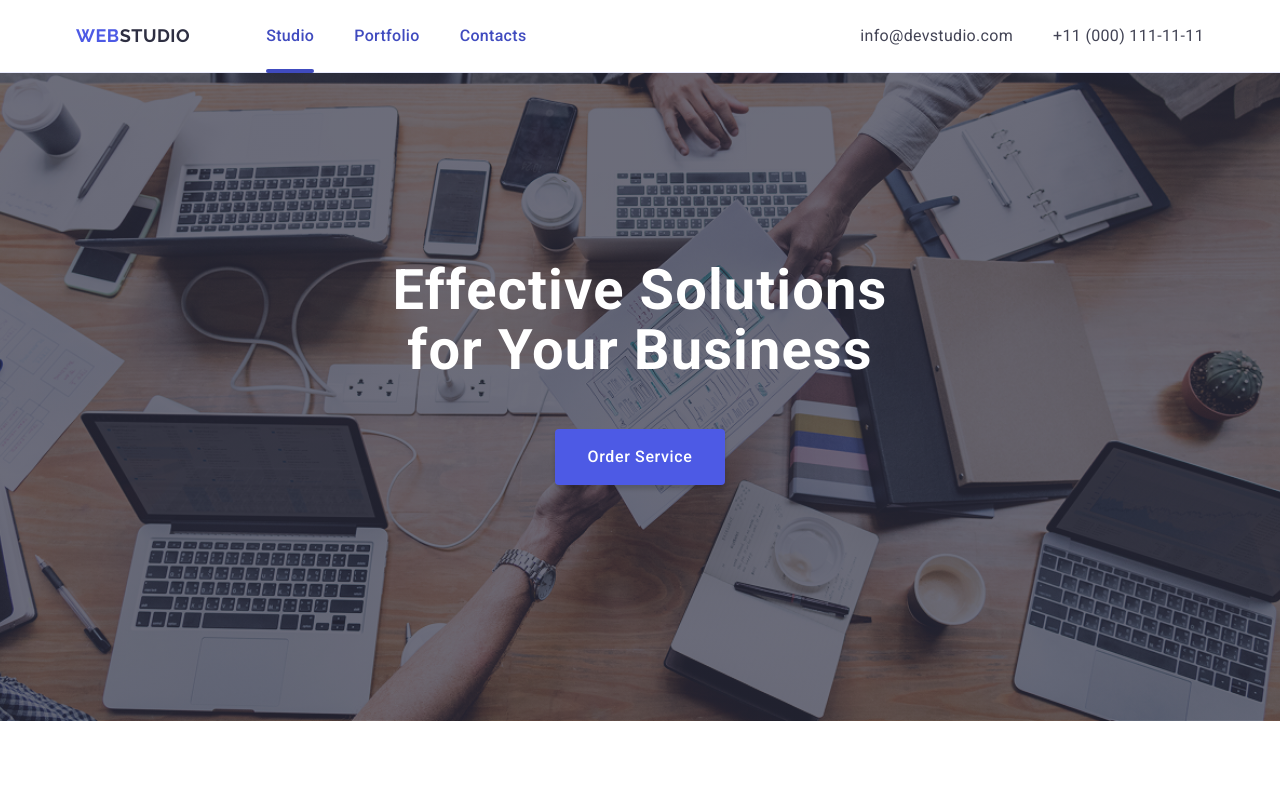
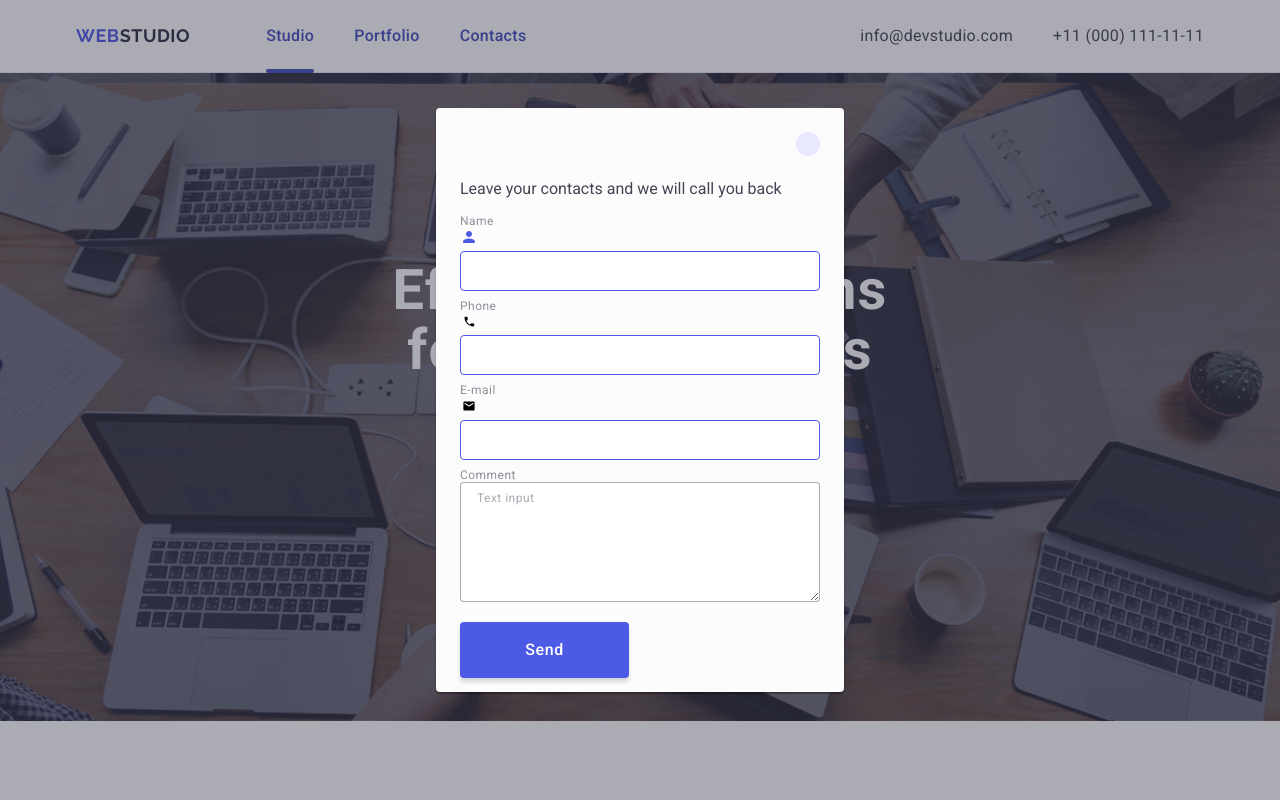
Before and after one commit to Nazarii-Popadiuk/goit-markup-hw-05, a plain HTML site: page index.html in a window 1280 px wide. Shown: the top 800 px of the page. Drawn offline with nearby package versions, Linux system fonts and the light colour scheme.

Commit message:
beginning

```diff
--- a/css/styles.css
+++ b/css/styles.css
@@ -424,6 +424,9 @@ link:focus {
 .logo-cont {
   margin-right: 120px;
 }
+.social-media {
+  margin-right: 80px;
+}
 .footer-media-text {
   font-family: "Raleway", sans-serif;
   font-weight: 500;
@@ -464,3 +467,158 @@ link:focus {
   display: flex;
   align-items: baseline;
 }
+.form {
+  display: flex;
+}
+.footer-input {
+  background-color: #2e2f42;
+  border: 1px solid #fff;
+  border-radius: 4px;
+  width: 264px;
+  height: 40px;
+  box-shadow: 0 4px 4px 0 rgba(0, 0, 0, 0.15);
+  padding-left: 16px;
+  padding-top: 8px;
+  padding-bottom: 8px;
+  margin-right: 24px;
+}
+.footer-input::placeholder {
+  font-weight: 400;
+  color: #fff;
+}
+
+.footer-btn {
+  display: flex;
+  align-items: center;
+  justify-content: center;
+  flex-direction: row;
+  gap: 16px;
+  border-radius: 4px;
+  padding: 8px 24px;
+  width: 165px;
+  height: 40px;
+  background: #4d5ae5;
+  border: none;
+  font-weight: 500;
+  font-size: 16px;
+
+  /* line-height: 24px; */
+  line-height: 1.5;
+  letter-spacing: 0.04em;
+  text-align: center;
+  color: #fff;
+  cursor: pointer;
+}
+.modal-overlay {
+  background-color: rgba(46, 47, 66, 0.4);
+  position: fixed;
+  top: 0;
+  left: 0;
+  width: 100%;
+  height: 100%;
+  z-index: 999;
+  display: flex;
+  justify-content: center;
+  align-items: center;
+  opacity: 1;
+
+  transition: opacity cubic-bezier(0.4, 0, 0.2, 1);
+}
+
+.modal-overlay.is-open {
+  opacity: 1;
+  pointer-events: auto;
+}
+
+.modal {
+  box-shadow: 0 1px 1px 0 rgba(0, 0, 0, 0.14), 0 1px 3px 0 rgba(0, 0, 0, 0.12),
+    0 2px 1px 0 rgba(0, 0, 0, 0.2);
+  background: #fcfcfc;
+  border-radius: 4px;
+  width: 408px;
+  height: 584px;
+  overflow-y: auto;
+  padding: 24px;
+}
+
+.modal-svg {
+  display: flex;
+  justify-content: flex-end;
+  margin-bottom: 24px;
+}
+
+.modal-svg-item {
+  border-radius: 100%;
+  fill: #2e2f42;
+  stroke-width: 1px;
+  stroke: rgba(0, 0, 0, 0.1);
+  background-color: #e7e9fc;
+  border: none;
+  cursor: pointer;
+}
+.modal-text {
+  margin-bottom: 16px;
+}
+
+.input-text {
+  font-family: inherit;
+  font-weight: 400;
+  font-size: 12px;
+
+  /* line-height: 14px; */
+  line-height: 1.16667;
+  letter-spacing: 0.04em;
+  color: #8e8f99;
+}
+
+.modal-input {
+  border: 1px solid #4d5ae5;
+  border-radius: 4px;
+  width: 360px;
+  height: 40px;
+  padding: 8px 16px;
+  margin-bottom: 8px;
+}
+
+.comment {
+  border: 1px solid rgba(46, 47, 66, 0.4);
+  border-radius: 4px;
+  width: 360px;
+  height: 120px;
+  resize: vertical;
+  padding-left: 16px;
+  padding-top: 8px;
+  margin-bottom: 16px;
+}
+.comment::placeholder {
+  font-family: inherit;
+  font-weight: 400;
+  font-size: 12px;
+
+  /* line-height: 14px; */
+  line-height: 1.16667;
+  letter-spacing: 0.04em;
+  color: rgba(46, 47, 66, 0.4);
+}
+
+.send-btn {
+  display: flex;
+  justify-content: center;
+  border-radius: 4px;
+  padding: 16px 32px;
+  width: 169px;
+  height: 56px;
+  box-shadow: 0 4px 4px 0 rgba(0, 0, 0, 0.15);
+  background: #4d5ae5;
+  font-family: inherit;
+  font-weight: 500;
+  font-size: 16px;
+
+  /* line-height: 24px; */
+  line-height: 1.5;
+  letter-spacing: 0.04em;
+  text-align: center;
+  color: #fff;
+  border: none;
+  cursor: pointer;
+}
--- a/index.html
+++ b/index.html
@@ -400,8 +400,62 @@
           </li>
         </ul>
       </div>
+      <div class="form">
+        <form>
+          <label>
+            <p class="footer-media-text">Subscribe</p>
+            <input class="footer-input" type="text" name="email" placeholder="E-mail" />
+          </label>
+          <button class="footer-btn" type="submit">Subscribe<svg width="24" height="20">
+              <use href="./images/modal.svg#send"></use>
+            </svg>
+          </button>
+      </div>
     </div>
   </footer>
+  <div class="modal-overlay">
+    <div class="modal">
+      <div class="modal-svg">
+        <svg class="modal-svg-item" width="24" height="24">
+          <use href="./images/close.svg#close"></use>
+      </div>
+      <p class="modal-text">Leave your contacts and we will call you back</p>
+      <form>
+        <div class="input-wrapper">
+          <label>
+            <p class="input-text">Name</p>
+            <svg class="modal-icon" width="18" height="18" aria-hidden="true">
+              <use href="./images/modal.svg#human"></use>
+            </svg>
+            <input class="modal-input" type="text" />
+          </label>
+        </div>
+        <div class="input-wrapper">
+          <label>
+            <p class="input-text">Phone</p>
+            <svg class="modal-icon" width="18" height="18" aria-hidden="true">
+              <use href="./images/modal.svg#phone"></use>
+            </svg>
+            <input class="modal-input" type="text" />
+          </label>
+        </div>
+        <div class="input-wrapper">
+          <label>
+            <p class="input-text">E-mail</p>
+            <svg class="modal-icon" width="18" height="18" aria-hidden="true">
+              <use href="./images/modal.svg#letter"></use>
+            </svg>
+            <input class="modal-input" type="text" />
+          </label>
+        </div>
+        <label>
+          <p class="input-text">Comment</p>
+          <textarea class="comment" name="comments" placeholder="Text input"></textarea>
+        </label>
+        <button class="send-btn" type="submit">Send</button>
+      </form>
+    </div>
+  </div>
 </body>
 
 </html>
```
Also changed, not shown: images/modal.svg (added), 2 other files.
